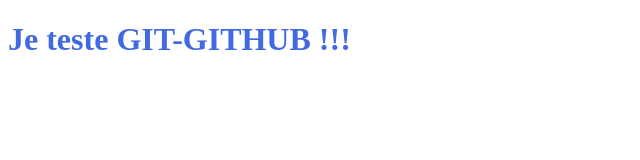
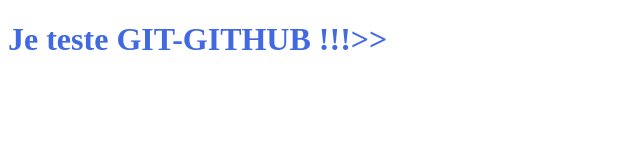
Before and after one commit to jcaldicote/OpenclassroomsProjects, a plain HTML site: page index.html in a window 1280 px wide. Shown: the full height of the page, 0-640 px from the left. Drawn offline with Linux system fonts and the light colour scheme.

Commit message:
H1 modified

```diff
--- a/index.html
+++ b/index.html
@@ -8,6 +8,6 @@
     <link rel="stylesheet" href="styles.css">
   </head>
   <body>
-    <h1>Je teste GIT-GITHUB !!!</h1>
+    <h1>Je teste GIT-GITHUB !!!>></h1>
   </body>
 </html>
```
